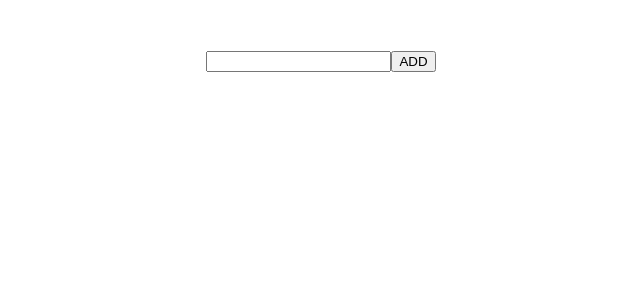
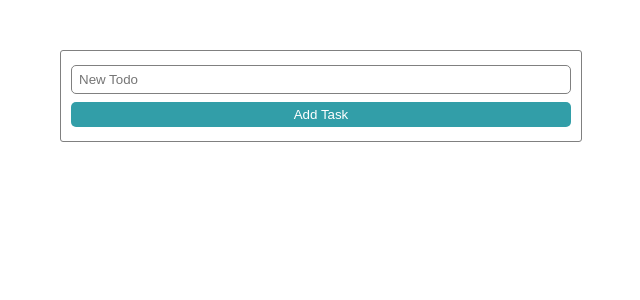
Before and after one commit to gurami98/todo-app-react, a React (Create React App) app: page / in a window 1280 px wide. Shown: the top 300 px of the page, without its empty margins (319-959 px from the left). Built offline with nearby package versions, Linux system fonts and the light colour scheme; the HTML template or start-up script is replaced by a standard one.

Commit message:
styled components

```diff
--- a/src/App.css
+++ b/src/App.css
@@ -1,26 +1,30 @@
 .App {
   text-align: center;
+  width: 600px;
+  margin: 0 auto;
 }
 
 .App form{
   margin-top: 50px;
 }
 
-ul{
-  width: 600px;
-  margin: 30px auto 0;
-}
+/*ul{*/
+/*  width: 600px;*/
+/*  margin: 30px auto 0;*/
+/*}*/
 
-ul li{
-  display: flex;
-  flex-direction: row;
-  justify-content: center;
-  list-style-type: none;
-  text-align: left;
-}
+/*ul li{*/
+/*  display: flex;*/
+/*  flex-direction: row;*/
+/*  justify-content: center;*/
+/*  list-style-type: none;*/
+/*  text-align: left;*/
+/*}*/
 
 ul li input[type=checkbox]{
-
+  margin: 0;
+  width: 20px;
+  height: 20px;
 }
 
 ul li span{
@@ -30,5 +34,5 @@ ul li span{
 
 .finished-item{
   text-decoration: line-through;
-  color: gray;
+  color: red;
 }
--- a/src/App.js
+++ b/src/App.js
@@ -1,8 +1,39 @@
 import './App.css';
 import { useState } from "react";
 import List from './components/List'
+import styled from 'styled-components'
+
+const Form = styled.form`
+  width: 500px;
+  display: flex;
+  flex-direction: column;
+  height: 70px;
+  justify-content: space-around;
+  margin: 0 auto;
+  padding: 10px;
+  border: 1px solid gray;
+  border-radius: 3px;
+`;
+
+const Input = styled.input`
+  text-indent: 5px;
+  border-radius: 5px;
+  height: 25px;
+  outline: none;
+  border: 1px solid gray;
+
+`
+
+const Button = styled.button`
+  border-radius: 5px;
+  height: 25px;
+  border: 0;
+  color: white;
+  background-color: #329ea8;
+`
 
 function App() {
+
   const [text, setText] = useState('')
   const [list, setList] = useState([])
 
@@ -17,10 +48,10 @@ function App() {
 
   return (
     <div className="App">
-      <form onSubmit={handleSubmit}>
-        <input type="text" value={text} onChange={(e)=> setText(e.target.value)}/>
-        <button type='submit'>ADD</button>
-      </form>
+      <Form onSubmit={handleSubmit}>
+        <Input type="text" value={text} onChange={e => setText(e.target.value)} placeholder='New Todo' />
+        <Button type='submit'>Add Task</Button>
+      </Form>
       <List list={list} setList={setList}/>
     </div>
   );
--- a/src/components/Item.js
+++ b/src/components/Item.js
@@ -1,4 +1,37 @@
 import '../App.css';
+import styled from 'styled-components'
+
+const ListItem = styled.li`
+  display: flex;
+  flex-direction: row;
+  justify-content: flex-start;
+	align-items: center;
+  list-style-type: none;
+  text-align: left;
+	border: 1px solid gray;
+	border-radius: 3px;
+	padding: 5px 10px;
+	margin: 10px 0;
+	box-sizing: border-box;
+	width: 100%;
+`
+
+const Button = styled.button`
+	margin-left: auto;
+	background-color: #fc0303;
+	color: white;
+	border-radius: 3px;
+	border:0;
+	cursor: pointer;
+	height: 20px;
+
+`
+
+const EditButton = styled(Button)`
+	margin: 0 0 0 10px;
+	background-color: #fab905;
+`
+
 function Item({list, setList, item, index}) {
 	const markDone = (e, index) => {
 		let updated
@@ -18,13 +51,24 @@ function Item({list, setList, item, index}) {
 		}
 	}
 
+
+	const deleteItem = (index) => {
+	  let newArr = [...list]
+	  newArr.splice(index, 1)
+	  setList(newArr)
+	}
+
+	const editItem = (index) => {
+
+	}
+
 	return (
-		<li key={index}>
+		<ListItem key={index}>
 			<input type="checkbox" onClick={(e)=>markDone(e, index)}/>
 			<span className={item.done && 'finished-item'}>{item.text}</span>
-			{/*<button onClick={()=> deleteItem(index)}>Delete</button>*/}
-			{/*<button onClick={()=> editItem(index)}>Edit</button>*/}
-		</li>
+			<Button onClick={()=> deleteItem(index)}>Delete</Button>
+			<EditButton onClick={()=> editItem(index)}>Edit</EditButton>
+		</ListItem>
 	)
 }
 
--- a/src/components/List.js
+++ b/src/components/List.js
@@ -1,18 +1,17 @@
 import '../App.css';
 import Item from './Item'
+import styled from 'styled-components'
+
+const UnorderedList = styled.ul`
+  width: 522px;
+  margin-left: 0;
+	margin-top: 30px;
+`
+
 function List({list, setList}) {
 
-	// const deleteItem = (index) => {
-	//   let newArr = [...list]
-	//   newArr.splice(index, 1)
-	//   setList(newArr)
-	// }
-	//
-	// const editItem = (index) => {
-	//
-	// }
 	return (
-		<ul>
+		<UnorderedList>
 			{
 				list.map((item, index) => {
 					return (
@@ -20,7 +19,7 @@ function List({list, setList}) {
 					)
 				})
 			}
-		</ul>
+		</UnorderedList>
 	)
 }
 
```
Also changed, not shown: 1 other file (tests, documents, lock files or other folders).
